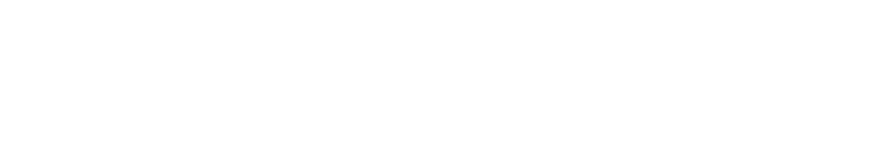
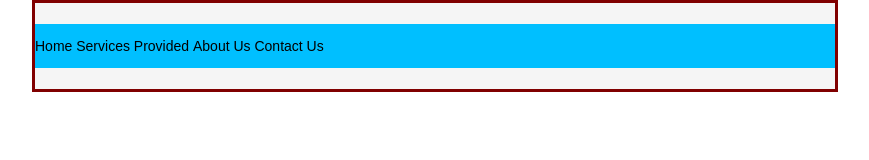
Before and after one commit to mhanna49/BCF-Website, a plain HTML site: page index.html in a window 1280 px wide. Shown: the whole page, without its empty margins (205-1074 px from the left). Drawn offline with Linux system fonts and the light colour scheme.

Commit message:
Added files
Added image and current site mockup
Updated index.html and main.css

```diff
--- a/index.html
+++ b/index.html
@@ -1,3 +1,21 @@
-<html>
-
+<!DOCTYPE html>
+<html lang="en">
+<head>
+	<meta charset="utf-8">
+	<title>BCF Consulting</title>
+	<link rel="shortcut icon" href="images/favicon.ico">
+	<link rel="stylesheet" href="styles/main.css">
+	<script src="http://html5shiv.googlecode.com/svn/trunk/html5.js"></script>
+</head>
+<body>
+	<header>
+	<nav>
+		<ul>
+			<li>Home</li>
+			<li>Services Provided</li>
+			<li>About Us</li>
+			<li>Contact Us</li>
+		</ul>
+	</header>
+</body>
 </html>
--- a/styles/main.css
+++ b/styles/main.css
@@ -19,7 +19,7 @@ body {
     width: 800px;
     margin: 0 auto;
     border: 3px solid #800000;
-    background-color: #fffded;
+    background-color: #F5F5F5;
 }
 
 /* the styles for the header */
@@ -51,7 +51,7 @@ nav {
 nav ul {
 	list-style: none;
 	padding: 1em 0;
-	background-color: #800000;
+	background-color: #00BFFF;
 }
 
 nav li {
```
Also changed, not shown: images/mecoebooker.png (added), 1 other file.
